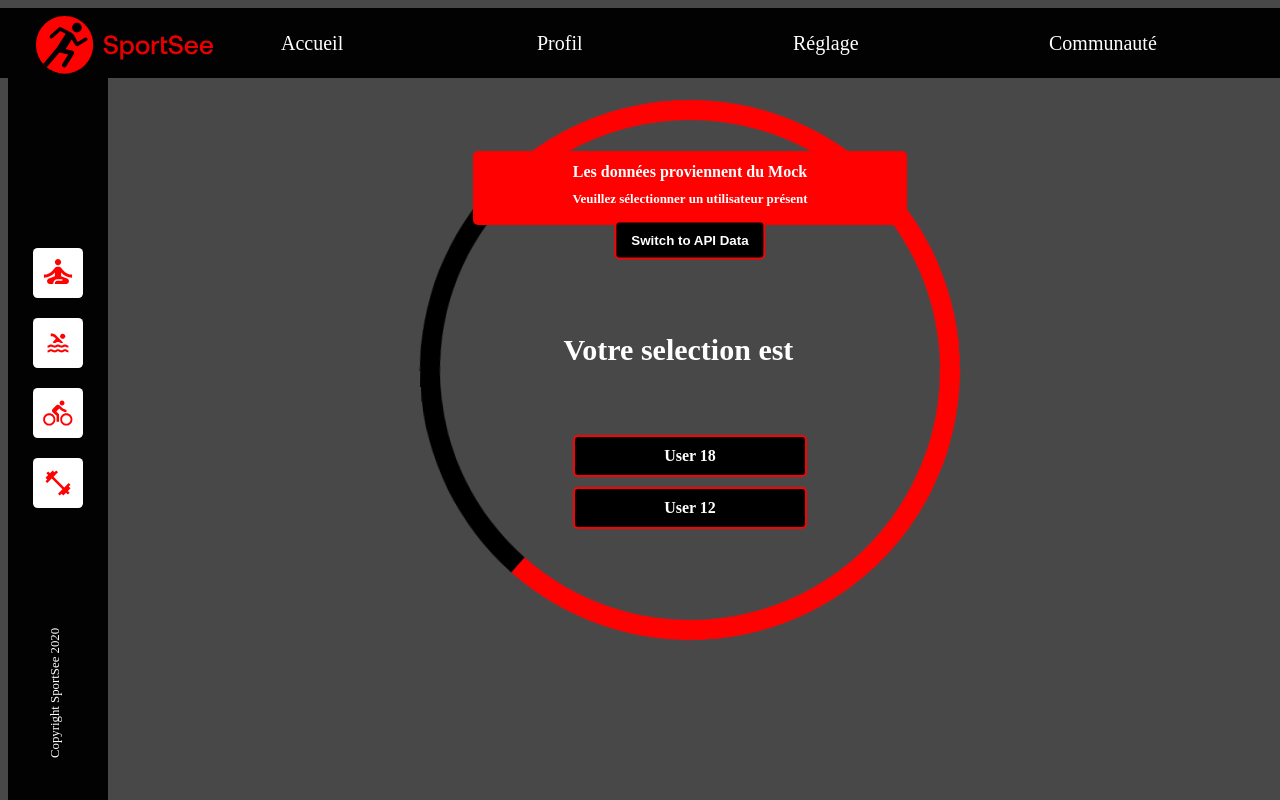
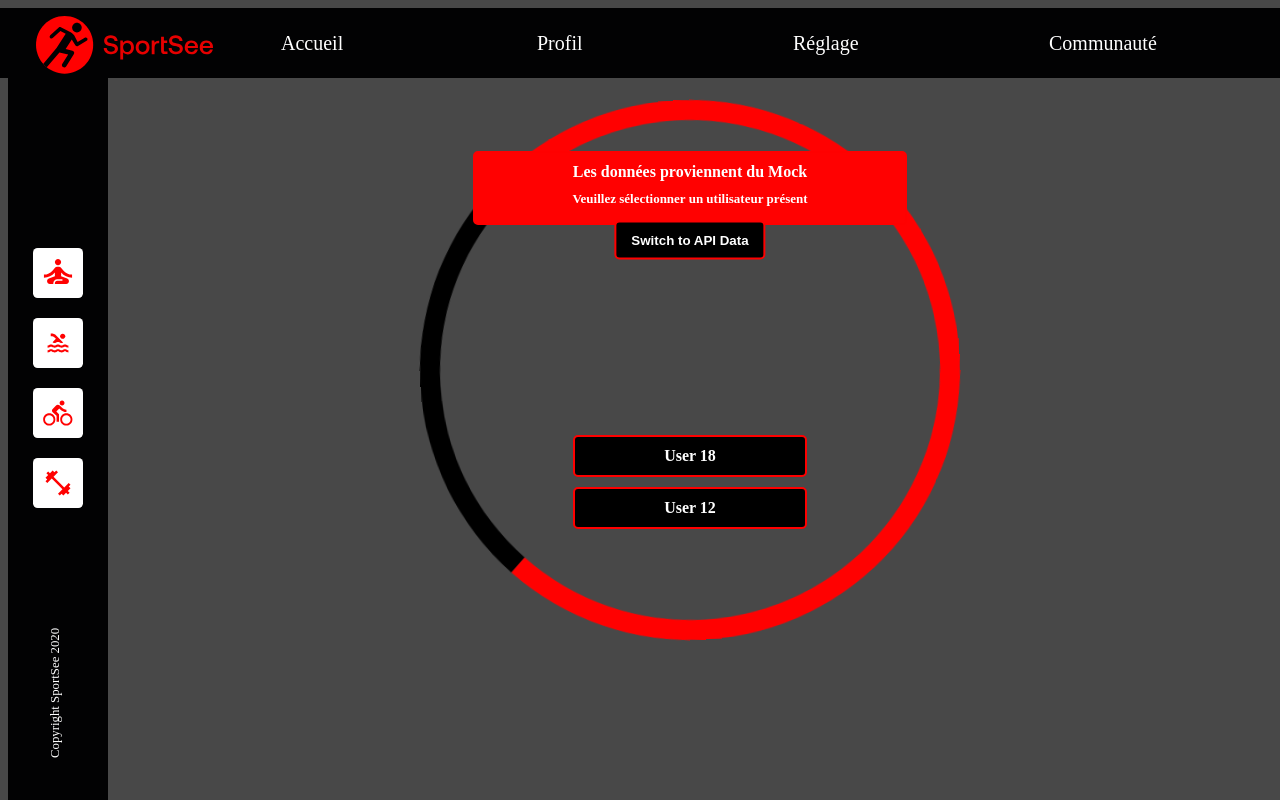
Before and after one commit to leen1515/sportsee, a React (Create React App) app in the folder sportsee/: page / in a window 1280 px wide. Built offline with nearby package versions, Linux system fonts and the light colour scheme.

Commit message:
fix(): network error fixed

```diff
--- a/sportsee/src/components/Loading.jsx
+++ b/sportsee/src/components/Loading.jsx
@@ -1,6 +1,6 @@
 import Styled from "styled-components";
 import { datasContext } from "../routes/GetRoutes";
-import { useContext } from 'react';
+import { useContext, useEffect, useState } from 'react';
 
 const CircleContainer = Styled.div`
     width: 100%;
@@ -48,17 +48,22 @@ const SelectMessage = Styled.p`
  * @description The Loading component displays a loading animation and the selected user's ID.
  * @returns {JSX.Element}
  */
-function Loading(){
+function Loading({messageError}){
 const { idUserSelected } = useContext(datasContext);
-
+const [ error, setError ]= useState(messageError);
+useEffect(() => {
+setError(messageError)
+return () => {setError(undefined)}
+},[messageError]
+)
     return (
         <>
         <CircleContainer>
             <Circle>
             </Circle>
         </CircleContainer>
-        <SelectMessage>Votre selection est {idUserSelected}</SelectMessage>
-             </>
+        <SelectMessage>{!messageError&& "selection Utilisateur : " +idUserSelected}</SelectMessage>
+            </>
     );
 }
 
--- a/sportsee/src/pages/home/Home.jsx
+++ b/sportsee/src/pages/home/Home.jsx
@@ -1,7 +1,7 @@
 import APISwitch from "../../components/APISwitch";
 import styled from 'styled-components';
 import { useNavigate } from 'react-router-dom';
-import { useContext } from "react";
+import { useContext, useEffect, useState } from "react";
 import { datasContext } from "../../routes/GetRoutes";
 
 const MainHome = styled.main`
@@ -81,11 +81,17 @@ function Home({ messageError }) {
       choiceId(id);
       navigate(`/profil/${id}`);
     }
+      const [ error, setError ]= useState(messageError);
+
+      useEffect(() => {
+        setError(messageError)
+        },[messageError]
+        )
   return (
       <MainHome>
           <ModeDatas>
               {api ? "Les données proviennent de l'API" : "Les données proviennent du Mock"}
-              {messageError ? <p>{messageError}</p> : <p>il n'y a pas d'erreur sur la page</p>}
+              {error?(<p>{error}</p>) : <p>il n'y a pas d'erreur sur la page</p>}
           </ModeDatas>
           <APISwitch />
             <UserChoice onClick={() => handleUserChoice(18)}>User 18</UserChoice>
--- a/sportsee/src/routes/GetRoutes.jsx
+++ b/sportsee/src/routes/GetRoutes.jsx
@@ -27,20 +27,25 @@ function GetRoutes(){
     const [error, setError] = useState(null);
 
     useEffect(() => {
-        if (!idUserSelected && null);
         const fetchData = async () => {
             setDataLoading(true);
+
+            if (!idUserSelected) {
+                setError("Veuillez sélectionner un utilisateur présent");
+                setDataLoading(false);
+                return;
+            }
+
             try {
-                if (!idUserSelected) throw new Error("Veuillez sélectionner un utilisateur présent");
-
                 const isAPI = apiStatut && idUserSelected;
                 const data = isAPI
                     ? await retrieveDatasSection(undefined, idUserSelected, true)
                     : await retrieveDatasSection(process.env.PUBLIC_URL + '/datas/datasMocked.json', idUserSelected, false);
 
                 setDatas(data);
+                setError(null);
             } catch (err) {
-                setError(err.message || "An error occurred");
+                setError(err.message || "An unknown error occurred");
             } finally {
                 setDataLoading(false);
             }
@@ -48,6 +53,7 @@ function GetRoutes(){
 
         fetchData();
     }, [idUserSelected, apiStatut]);
+
 
     const choiceId = (id) => {
         setIdUserSelected(id);
@@ -60,23 +66,22 @@ function GetRoutes(){
 
     return (
         <datasContext.Provider value={{ datas, api: apiStatut, choiceId, toggleAPIMode, idUserSelected }}>
-        {(isDataLoading ) && <Loading />}
             <Routes>
-                {(idUserSelected && apiStatut && error === "Veuillez sélectionner un utilisateur présent") && (
+                {(idUserSelected && apiStatut &&  !isDataLoading && error === "Veuillez sélectionner un utilisateur présent") && (
+                <><Route path="/profil/:userId" element={<Profil />} />
+                <Route path="/profil" element={<Profil />} />
+                <Route path="/" element={<><Home messageError={error} /></>} />
+                <Route path="/*" element={<Construction />}/>
+                </>)}
+                {(idUserSelected && !apiStatut && !isDataLoading && (error === "Veuillez sélectionner un utilisateur présent" || "Network Error")) && (
                 <><Route path="/profil/:userId" element={<Profil />} />
                 <Route path="/profil" element={<Profil />} />
                 <Route path="/" element={<><Home messageError={error} /><Loading /></>} />
                 <Route path="/*" element={<Construction />}/>
                 </>)}
-                {(idUserSelected && !apiStatut && (error === "Veuillez sélectionner un utilisateur présent" || "Network Error")) && (
-                <><Route path="/profil/:userId" element={<Profil />} />
-                <Route path="/profil" element={<Profil />} />
-                <Route path="/" element={<><Home messageError={error} /><Loading /></>} />
-                <Route path="/*" element={<Construction />}/>
-                </>)}
-                <Route path="/" element={<><Home messageError={error} /><Loading /></>} />
-                <Route path="/profil/:userId" element={<><Home messageError={error} /><Loading /></>} />
-                <Route path="/profil" element={<><Home messageError={error} /><Loading /></>} />
+                <Route path="/" element={<><Home messageError={error} /><Loading messageError={error}/></>} />
+                <Route path="/profil/:userId" element={<><Home messageError={error} /><Loading messageError={error}/></>} />
+                <Route path="/profil" element={<><Home messageError={error} /><Loading messageError={error}/></>} />
                 <Route path="/*" element={<Construction />} />
             </Routes>
 
```
